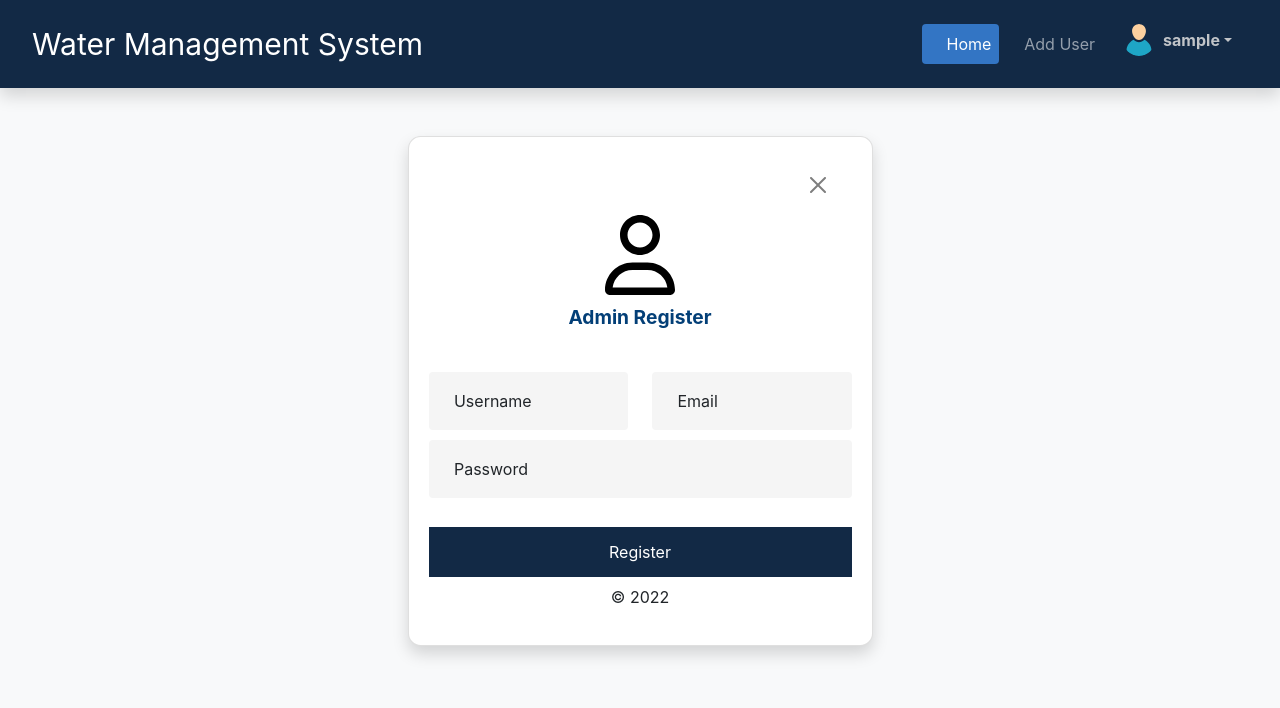
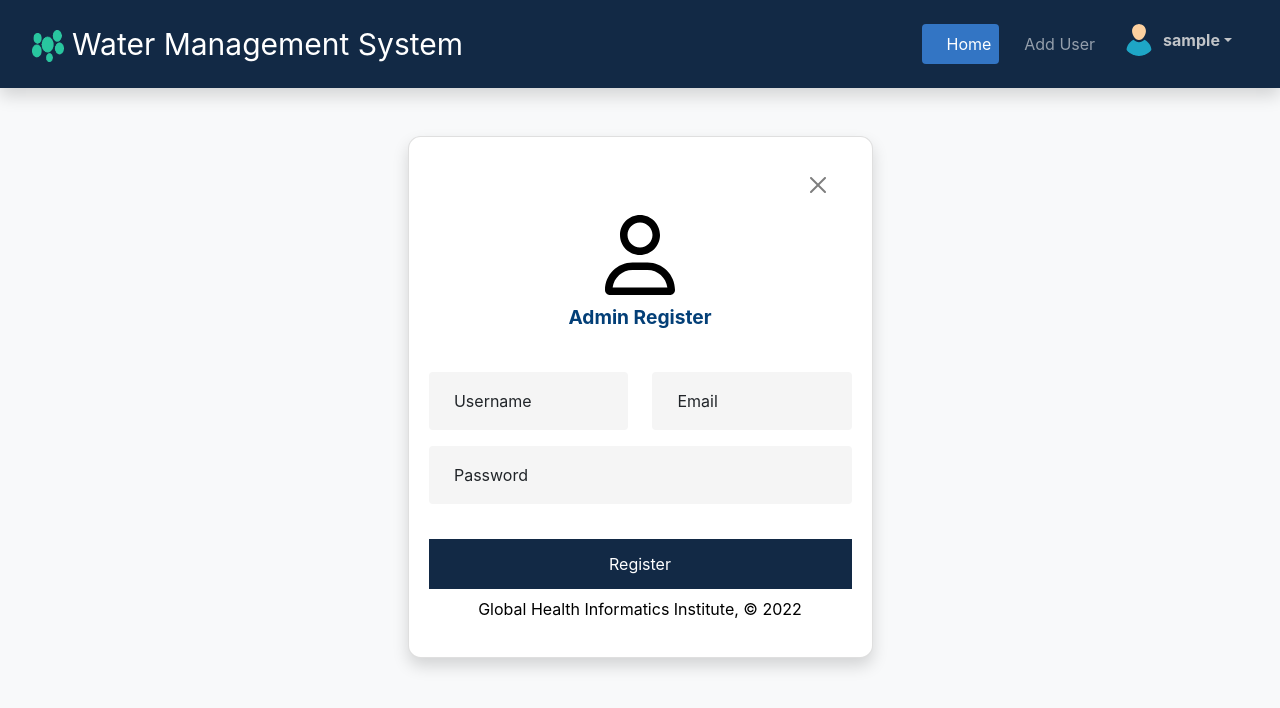
Before and after one commit to global-health-informatics-institute/Water_Management_System, a PHP site: page /adminRegister.php in a window 1280 px wide. Shown: the top 708 px of the page. Run offline with PHP 8.4, Linux system fonts and the light colour scheme; the visitor is signed in with stand-in values (Sample User, id 1); some libraries are stand-ins or nearby versions; some web fonts are replaced.

Commit message:
ui updates

```diff
--- a/Server files/admin.php
+++ b/Server files/admin.php
@@ -27,7 +27,7 @@ if(!isset($_SESSION['loggedin']) && $_SESSION['loggedin'] !== true){
     <!--Start of navbar-->
     <div class="navbar navbar-expand-lg navbar-dark shadow mb-3">
       <div class="container-fluid">
-        <a class="navbar-brand" href="admin.php">Water Management System</a>
+        <a class="navbar-brand" href="admin.php"><img src="assets/images/ghii_logo.png" alt="" width="32" height="32" class="me-2">Water Management System</a>
         <button class="navbar-toggler" type="button" data-bs-toggle="offcanvas" data-bs-target="#offcanvasExample" aria-controls="offcanvasExample" aria-expanded="false" aria-label="Toggle navigation">
           <span class="navbar-toggler-icon "></span>
         </button>
--- a/Server files/adminRegister.php
+++ b/Server files/adminRegister.php
@@ -36,18 +36,18 @@ if (isset($_POST['submit'])){
 
         //validates email
         if (!filter_var($_POST['email'], FILTER_VALIDATE_EMAIL)) {
-			$error3 .= '<p id="e3" class= "mb-0 text-danger text-start"> Email is not valid!</p>';
+			$error3 .= '<p id="e3" class= "mt-0 text-danger text-start"> Email is not valid!</p>';
 		}
 
 		//validates username characters
 		if (preg_match('/^[a-zA-Z0-9]+$/', $_POST['username']) == 0) {
-			$error4 .= '<p id="e4" class= " mb-0 text-danger text-start"> Username is not valid!</p>';
+			$error4 .= '<p id="e4" class= " mt-0 text-danger text-start"> Username is not valid!</p>';
 
 		}
 
 		//Checks length of password
 		if (strlen($_POST['password']) > 20 || strlen($_POST['password']) < 5) {
-			$error5 .= '<p id="e5" class= " mb-0 text-danger text-start">Password must be between 5 and 20 characters long!</p>';
+			$error5 .= '<p id="e5" class= " mt-0 text-danger text-start">Password must be between 5 and 20 characters long!</p>';
 		}
 
         if(empty($error3) && empty($error4) && empty($error5) && empty($error1)){
@@ -98,7 +98,7 @@ if (isset($_POST['submit'])){
 		<!--Start of navbar-->
 		<div class="navbar navbar-expand-lg navbar-dark shadow mb-3">
 		  <div class="container-fluid">
-			<a class="navbar-brand" href="admin.php">Water Management System</a>
+			<a class="navbar-brand" href="admin.php"><img src="assets/images/ghii_logo.png" alt="" width="32" height="32" class="me-2">Water Management System</a>
 			<button class="navbar-toggler" type="button" data-bs-toggle="offcanvas" data-bs-target="#offcanvasExample" aria-controls="offcanvasExample" aria-expanded="false" aria-label="Toggle navigation">
 			  <span class="navbar-toggler-icon "></span>
 			</button>
@@ -138,7 +138,7 @@ if (isset($_POST['submit'])){
 		  </div>
 		</div>
 		<div id="main-container" class= "container d-flex h-100 mt-5">
-			<div id="thecard2" class="card shadow col-md-5">
+			<div id="thecard2" class="card shadow col-md-5 mb-5">
 				<div class="text-end"><button type="button" class="btn-close mt-3 pe-5" aria-label="Close" onclick="close6()" ></button></div>
 				<div class="img-pos mb-0 mt-3"><img class="user-img" src="assets/images/user-regular.svg"/></div>
 				<div class="card-title mt-2 mb-4"><strong>Admin Register</strong></div>
@@ -146,26 +146,26 @@ if (isset($_POST['submit'])){
 				<form class="h-100 mt-3" action ="" method="post">
 					<div class ="row" >
 						<div class="form-floating col-lg-6">
-						  <?php  echo $error4; ?>
 						  <input type="text" class="input-fields form-control" id="floatingInput" placeholder="Username" name = "username" >
 						  <label for="floatingInput"><i class="fas fa-user ms-1 me-2"></i>Username</label>
+						  <?php  echo $error4; ?>
 						</div>
-						<div class="form-floating col-lg-6">
-						  <?php  echo $error3; ?>
+						<div class="form-floating col-lg-6 mb-3">
 						  <input type="email" class="input-fields form-control" id="floatingEmail" placeholder="Email" name = "email">
 						  <label for="floatingPassword"><i class="fas fa-at ms-1 me-2"></i>Email</label>
+						  <?php  echo $error3; ?>
 						</div>
-						<div class="form-floating col-lg-12">
-						  <?php  echo $error5; ?>
+						<div class="form-floating col-lg-12 mb-3">
 						  <input type="password" class="input-fields form-control" id="floatingPassword" placeholder="Password" name = "password">
 						  <label for="floatingPassword"><i class="fas fa-key ms-1 me-2"></i>Password</label>
+						  <?php  echo $error5; ?>
 						</div>
 					</div>
 					<div class="form-group mb-2">
 						<input type = "submit" id ="register" name = "submit" class="btn btn-secondary" value="Register"/>
 					</div>
 				</form>
-				<div class="mb-3"> &copy 2022</div>
+				<div class="mb-3"><a href="http://ghii.org" class="org-link">Global Health Informatics Institute, &copy 2022 </a></div>
 				</div>
 			</div>
 		</div>
--- a/Server files/css/adminRegister.css
+++ b/Server files/css/adminRegister.css
@@ -106,7 +106,6 @@ background-color: #F5F5F5;
 border-width:0 0;
 border-color:#F5F5F5;
 cursor: pointer;
-margin-bottom:10px;
 margin-right: 0px;
 }
 .input-fields:focus{
@@ -151,6 +150,9 @@ background-color: #F5F5F5;
   height:50px;
   border-radius: 0 0;
 }
+#register:hover{
+  background-color:#1d436e;
+}
 
 #thecard2{
   border-radius:0.8rem;
@@ -160,7 +162,13 @@ background-color: #F5F5F5;
   align-items:center;
   justify-content:center;
 }
-
+.org-link{
+  text-decoration:none;
+  color:black;
+}
+.org-link:hover{
+  color:#122945;
+}
 
 /*MEDIA QUERIES*/
 
--- a/Server files/index.php
+++ b/Server files/index.php
@@ -27,7 +27,7 @@ if(!isset($_SESSION['loggedin']) && $_SESSION['loggedin'] !== true){
     <!--Start of navbar-->
     <div class="navbar navbar-expand-lg navbar-dark shadow mb-3">
       <div class="container-fluid">
-        <a class="navbar-brand" href="index.php">Water Management System</a>
+        <a class="navbar-brand" href="index.php"><img src="assets/images/ghii_logo.png" alt="" width="32" height="32" class="me-2">Water Management System</a>
         <button class="navbar-toggler" type="button" data-bs-toggle="offcanvas" data-bs-target="#offcanvasExample" aria-controls="offcanvasExample" aria-expanded="false" aria-label="Toggle navigation">
           <span class="navbar-toggler-icon "></span>
         </button>
--- a/Server files/login.php
+++ b/Server files/login.php
@@ -21,11 +21,11 @@ require_once "session.php";
 				<div class="alert alert-danger mx-5" style="display:none">invalid credentials<button type="button" class="btn-close ms-2" aria-label="Close" onclick="close1()"></div>
 				<form id="form" class="h-100 mt-3" action ="" method="post">
 					<div class="form-floating me-3 ms-3">
-					  <input type="text" class="input-fields form-control" id="floatingInput" placeholder="Username" >
+					  <input type="text" class="input-fields form-control" id="floatingInput" placeholder="Username" required>
 					  <label for="floatingInput"><i class="fas fa-user me-2"></i>Username</label>
 					</div>
 					<div class="form-floating me-3 ms-3">
-					  <input type="password" class="input-fields form-control" id="floatingPassword" placeholder="Password">
+					  <input type="password" class="input-fields form-control" id="floatingPassword" placeholder="Password" required>
 					  <label for="floatingPassword"><i class="fas fa-key me-2"></i>Password</label>
 					</div>
 					<div class="form-group mb-2 ms-3 me-3 mt-5">
@@ -35,7 +35,7 @@ require_once "session.php";
 						</button>
 					</div>
 				</form>
-				<div class="mb-2"> &copy 2022, GHII</div>
+				<div class="mb-3 mt-2"><a href="http://ghii.org" class="org-link">Global Health Informatics Institute, &copy 2022 </a></div>
 				</div>
 			</div>
 		</div>
--- a/Server files/scripts/adminRegister.js
+++ b/Server files/scripts/adminRegister.js
@@ -2,33 +2,19 @@
 document.getElementById("register").addEventListener('click', event => setTimeout(() => event.target.disabled = true, 0));
 
 function close1(){
-  console.log("close1");
   $(document).ready(()=>{
     $(".btn-close").parent("div#e1").remove();
+    $("#e3").remove();
+    $("#e4").remove();
+    $("#e5").remove();
     });
 }
 function close2(){
-  console.log("close2");
   $(document).ready(()=>{
     $(".btn-close").parent("div#e2").remove();
-    });
-}
-function close3(){
-  console.log("close3");
-  $(document).ready(()=>{
-    $(".btn-close").parent("div#e3").remove();
-    });
-}
-function close4(){
-  console.log("close4");
-  $(document).ready(()=>{
-    $(".btn-close").parent("div#e4").remove();
-    });
-}
-function close5(){
-  console.log("close4");
-  $(document).ready(()=>{
-    $(".btn-close").parent("div#e5").remove();
+    $("#e3").remove();
+    $("#e4").remove();
+    $("#e5").remove();
     });
 }
 
```
Also changed, not shown: Server files/css/index.css (+2 -6 lines), Server files/css/login.css (+7 -0 lines).
